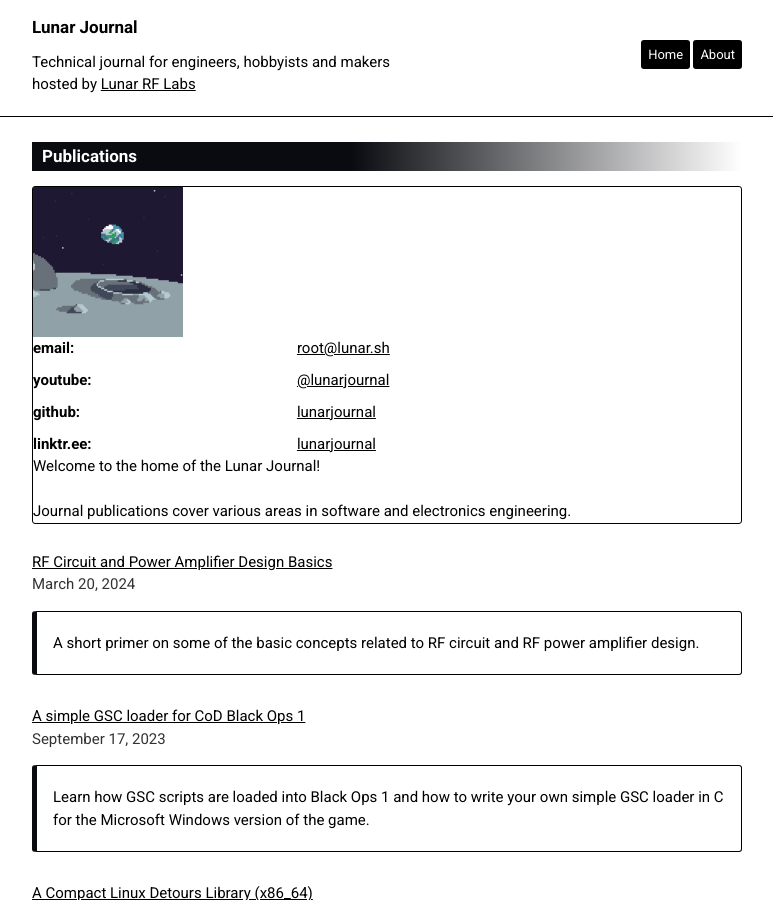
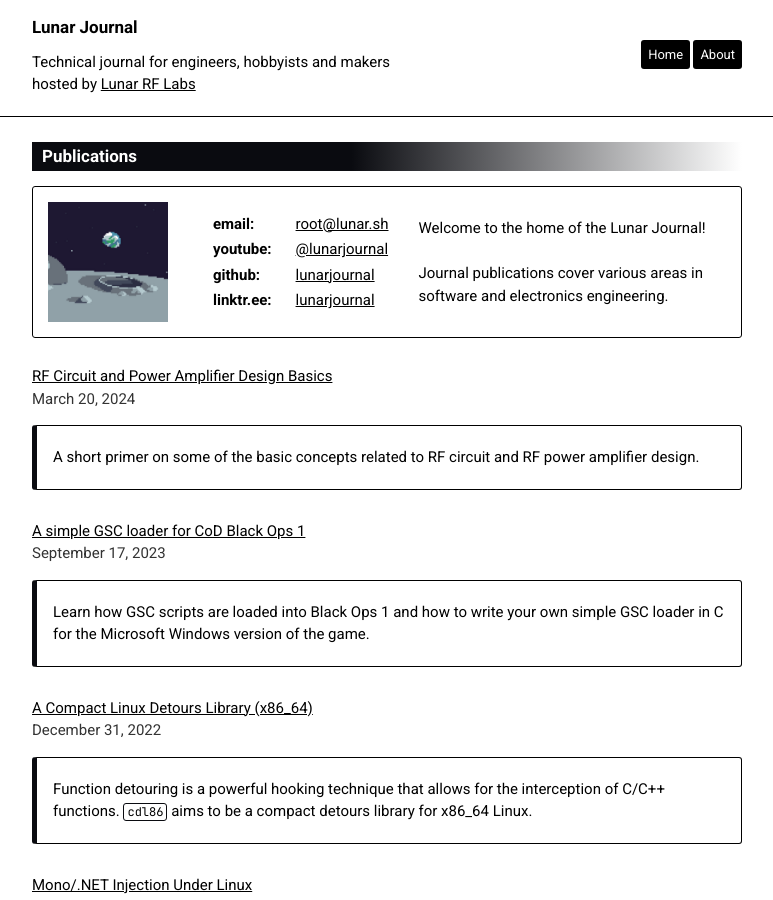
Before and after one commit to microstub/microstub.github.io, a Jekyll site: the page built from index.html, in a window 1280 px wide and 900 px high. Shown: the whole window, without its empty margins (253-1026 px from the left). Built offline with Jekyll 4.4.1, drawn with Linux system fonts in a browser that asks for light colours.

Commit message:
Update index.html

```diff
--- a/index.html
+++ b/index.html
@@ -27,7 +27,6 @@ layout: default
 </div>
 
 <div class="aside-container">
-  <aside>
     <div class="avatar">
       <img alt="Lunar Journal Logo" src="{{ site.avatar }}">
     </div>
@@ -46,7 +45,6 @@ layout: default
     <small class="summary">
       {{ site.description }}
     </small>
-  </aside>
 </div>
 <h1 class="title">Publications</h1>
 </div>
```
